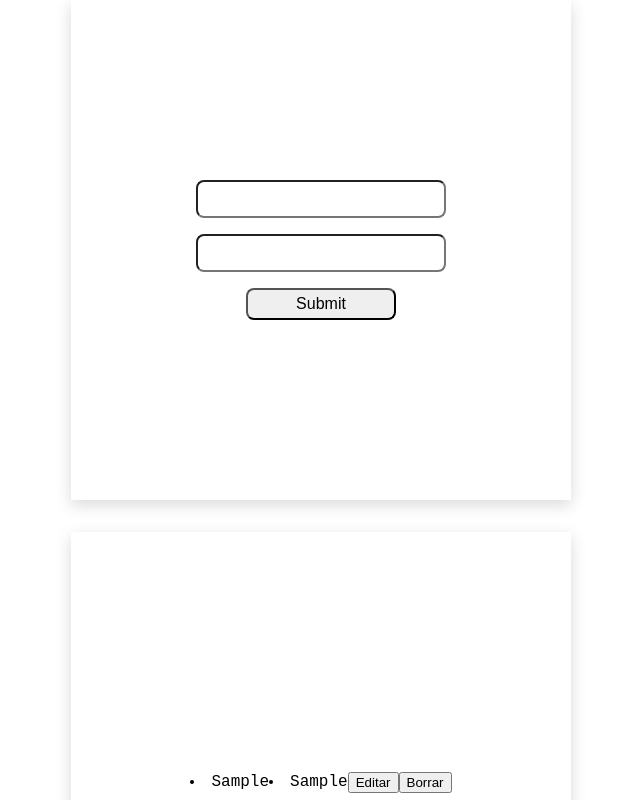
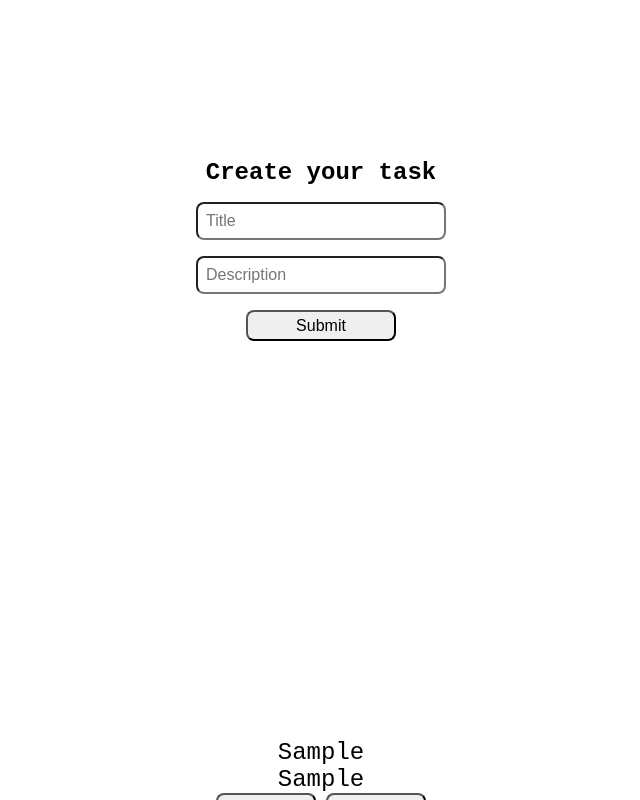
Before and after one commit to harold102400/todo-list-local-storage, a website: page index.html in a window 1280 px wide. Both pictures are taken after typing "Sample", "Sample" into the empty fields and a click on the button "Submit". Shown: the top 800 px of the page, without its empty margins (319-959 px from the left). Drawn offline with Linux system fonts and the light colour scheme.

Commit message:
add styles to the form, and the list of tasks

```diff
--- a/index.html
+++ b/index.html
@@ -16,8 +16,11 @@
             <article>
                 <div class="form__container">
                     <form id="form">
-                        <input type="text" id="title" name="title" class="input__todo">
-                        <input type="text" id="description" name="description" class="input__todo">
+                        <h2>
+                            Create your task
+                        </h2>
+                        <input type="text" id="title" name="title" class="input__todo" placeholder="Title">
+                        <input type="text" id="description" name="description" class="input__todo" placeholder="Description">
 
                             <button class="button__task">
                                 Submit
@@ -29,9 +32,6 @@
             </article>
         <article>
             <div id="container">
-                <ul class="todos">
-
-                </ul>
             </div>
         </article>
         </section>
--- a/src/js/index.js
+++ b/src/js/index.js
@@ -6,11 +6,11 @@ let allTodos = JSON.parse(localStorage.getItem("todos")) || [];
 
 // Función para mostrar las tareas en el HTML
 const showTodos = (todo, index) => {
-  let html = `
-      <li>${todo.title}</li>
+  let html = `<ul class="todos">
+  <li>${todo.title}</li>
       <li>${todo.description}</li>
-      <button onclick="editTodo(${index})">Editar</button>
-      <button onclick="deleteTodo(${index})">Borrar</button>`;
+      <button onclick="editTodo(${index})" class="todo__btn">Editar</button>
+      <button onclick="deleteTodo(${index})" class="todo__btn">Borrar</button></ul>`;
   return html;
 };
 
@@ -28,7 +28,7 @@ form.addEventListener("submit", (e) => {
   const title = document.getElementById("title").value;
   const description = document.getElementById("description").value;
   const errorMessage = document.getElementById("error__message");
-  console.log(errorMessage)
+  console.log(errorMessage);
 
   const isInvalidInputFields = title === "" || description === "";
 
@@ -38,13 +38,12 @@ form.addEventListener("submit", (e) => {
 
     setTimeout(() => {
       errorMessage.innerText = "";
-      errorMessage.style.display = "none"
-    }, 3000)
+      errorMessage.style.display = "none";
+    }, 3000);
     return;
   }
-    errorMessage.innerText = "";
-    errorMessage.style.display = "none";
-
+  errorMessage.innerText = "";
+  errorMessage.style.display = "none";
 
   const formValues = {
     title: title,
--- a/src/styles/style.css
+++ b/src/styles/style.css
@@ -13,7 +13,6 @@ body{
     height: 500px;
     width: 500px;
     margin: 0 auto;
-    box-shadow: rgba(0, 0, 0, 0.15) 0px 5px 15px 0px;
     margin-bottom: 2rem;
 }
 form {
@@ -55,10 +54,34 @@ form {
     height: 500px;
     width: 500px;
     margin: 0 auto;
-    box-shadow: rgba(0, 0, 0, 0.15) 0px 5px 15px 0px;
     margin-bottom: 2rem;
+    flex-direction: column;
 }
 
 .todos {
-    flex-direction: column;
+
+    padding: 1rem;
+    margin: 0 auto;
+    align-items: center;
+list-style: none;
+
 }
+
+.todos > li {
+    font-size: 1.5rem;
+    text-align: center;
+}
+
+.todo__btn {
+    font-size: 1rem;
+    border-radius: 0.5rem;
+    padding: 0.3rem;
+    cursor: pointer;
+    width: 100px;;
+}
+
+#error__message {
+    font-size: 1rem;
+    font-weight: bold;
+    color: red;
+}
```
